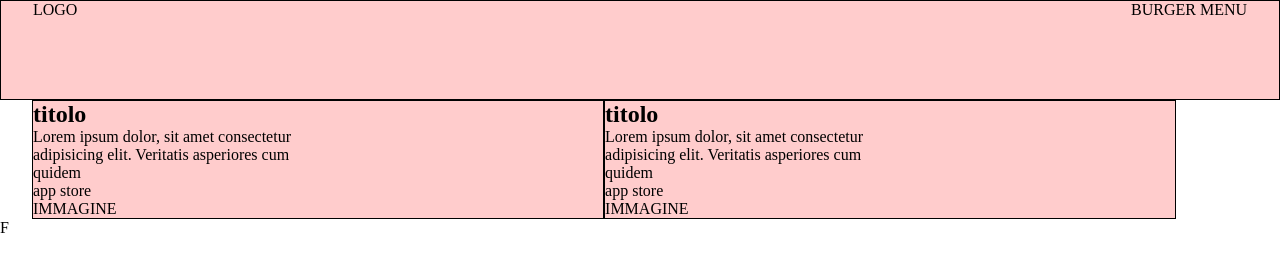
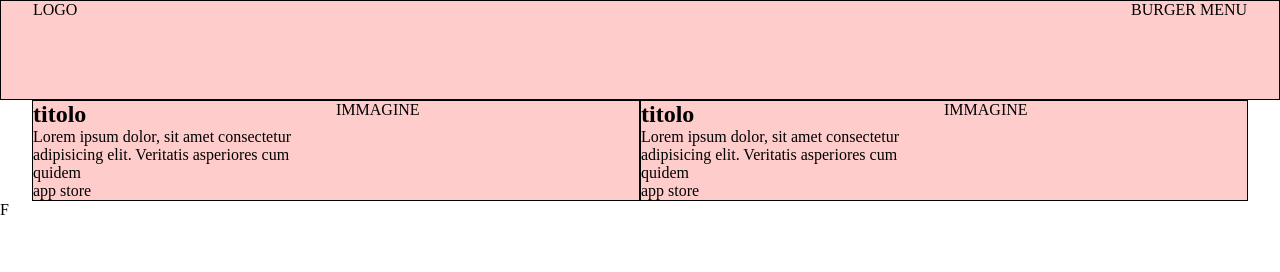
Before and after one commit to alessandrodaniello105/htmlcss-responsive-layout, a plain HTML site: page index.html in a window 1280 px wide. Drawn offline with Linux system fonts and the light colour scheme.

Commit message:
[fix]: card flex mobile -> tablet

```diff
--- a/assets/css/style.css
+++ b/assets/css/style.css
@@ -50,9 +50,16 @@ main .col {
   flex-wrap: wrap;
 }
 
+.card {
+ flex-direction: column;
+}
+
 @media screen and (min-width: 577px) {
   main .col {
     max-width: 50%;
   }
 
+  .card {
+    flex-direction: row;
+  }
 }
--- a/index.html
+++ b/index.html
@@ -44,7 +44,7 @@
 
           <!-- DEMO CARD -->
           <div class="col">
-            <div class="card debug">
+            <div class="card display-flex debug">
               <!-- TEXT-BOX -->
               <div class="col">
                 <h2>titolo</h2>
@@ -65,7 +65,7 @@
 
           <!-- DEMO CARD -->
           <div class="col">
-            <div class="card debug">
+            <div class="card display-flex debug">
               <!-- TEXT-BOX -->
               <div class="col">
                 <h2>titolo</h2>
```
